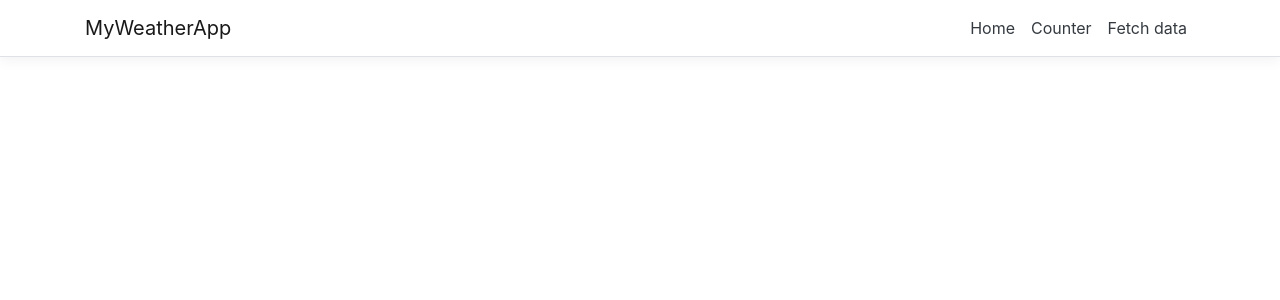
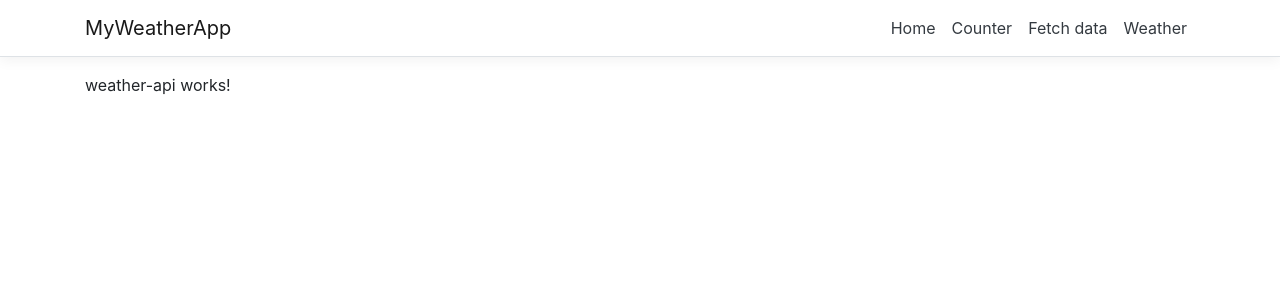
Before and after one commit to tlaur18/Code-Challenge-WeatherApp, an Angular app in the folder ClientApp/: page /weather in a window 1280 px wide. Before the commit this address led to /. Shown: the top 300 px of the page. Built offline with nearby package versions, Linux system fonts and the light colour scheme.

Commit message:
Weather-page added

```diff
--- a/ClientApp/src/app/app.module.ts
+++ b/ClientApp/src/app/app.module.ts
@@ -9,6 +9,7 @@ import { NavMenuComponent } from './nav-menu/nav-menu.component';
 import { HomeComponent } from './home/home.component';
 import { CounterComponent } from './counter/counter.component';
 import { FetchDataComponent } from './fetch-data/fetch-data.component';
+import { WeatherApiComponent } from './weather-api/weather-api.component';
 
 @NgModule({
   declarations: [
@@ -16,7 +17,8 @@ import { FetchDataComponent } from './fetch-data/fetch-data.component';
     NavMenuComponent,
     HomeComponent,
     CounterComponent,
-    FetchDataComponent
+    FetchDataComponent,
+    WeatherApiComponent
   ],
   imports: [
     BrowserModule.withServerTransition({ appId: 'ng-cli-universal' }),
@@ -26,6 +28,7 @@ import { FetchDataComponent } from './fetch-data/fetch-data.component';
       { path: '', component: HomeComponent, pathMatch: 'full' },
       { path: 'counter', component: CounterComponent },
       { path: 'fetch-data', component: FetchDataComponent },
+      { path: 'weather', component: WeatherApiComponent }
     ])
   ],
   providers: [],
--- a/ClientApp/src/app/nav-menu/nav-menu.component.html
+++ b/ClientApp/src/app/nav-menu/nav-menu.component.html
@@ -1,41 +1,32 @@
 <header>
-  <nav
-    class="navbar navbar-expand-sm navbar-toggleable-sm navbar-light bg-white border-bottom box-shadow mb-3"
-  >
+  <nav class="navbar navbar-expand-sm navbar-toggleable-sm navbar-light bg-white border-bottom box-shadow mb-3">
     <div class="container">
       <a class="navbar-brand" [routerLink]="['/']">MyWeatherApp</a>
-      <button
-        class="navbar-toggler"
+      <button class="navbar-toggler"
               type="button"
               data-toggle="collapse"
               data-target=".navbar-collapse"
               aria-label="Toggle navigation"
               [attr.aria-expanded]="isExpanded"
-        (click)="toggle()"
-      >
+              (click)="toggle()">
         <span class="navbar-toggler-icon"></span>
       </button>
-      <div
-        class="navbar-collapse collapse d-sm-inline-flex flex-sm-row-reverse"
-        [ngClass]="{ show: isExpanded }"
-      >
+      <div class="navbar-collapse collapse d-sm-inline-flex flex-sm-row-reverse"
+           [ngClass]="{ show: isExpanded }">
         <ul class="navbar-nav flex-grow">
-          <li
-            class="nav-item"
+          <li class="nav-item"
               [routerLinkActive]="['link-active']"
-            [routerLinkActiveOptions]="{ exact: true }"
-          >
+              [routerLinkActiveOptions]="{ exact: true }">
             <a class="nav-link text-dark" [routerLink]="['/']">Home</a>
           </li>
           <li class="nav-item" [routerLinkActive]="['link-active']">
-            <a class="nav-link text-dark" [routerLink]="['/counter']"
-              >Counter</a
-            >
+            <a class="nav-link text-dark" [routerLink]="['/counter']">Counter</a>
           </li>
           <li class="nav-item" [routerLinkActive]="['link-active']">
-            <a class="nav-link text-dark" [routerLink]="['/fetch-data']"
-              >Fetch data</a
-            >
+            <a class="nav-link text-dark" [routerLink]="['/fetch-data']">Fetch data</a>
+          </li>
+          <li class="nav-item" [routerLinkActive]="['link-active']">
+            <a class="nav-link text-dark" [routerLink]="['/weather']">Weather</a>
           </li>
         </ul>
       </div>
--- /dev/null
+++ b/ClientApp/src/app/weather-api/weather-api.component.html
@@ -0,0 +1 @@
+<p>weather-api works!</p>
--- /dev/null
+++ b/ClientApp/src/app/weather-api/weather-api.component.ts
@@ -0,0 +1,15 @@
+import { Component, OnInit } from '@angular/core';
+
+@Component({
+  selector: 'app-weather-api',
+  templateUrl: './weather-api.component.html',
+  styleUrls: ['./weather-api.component.css']
+})
+export class WeatherApiComponent implements OnInit {
+
+  constructor() { }
+
+  ngOnInit() {
+  }
+
+}
```
Also changed, not shown: ClientApp/src/app/weather-api/weather-api.component.css (added), 2 other files (tests, documents, lock files or other folders). Lines whose indentation alone changed are shown as unchanged.
